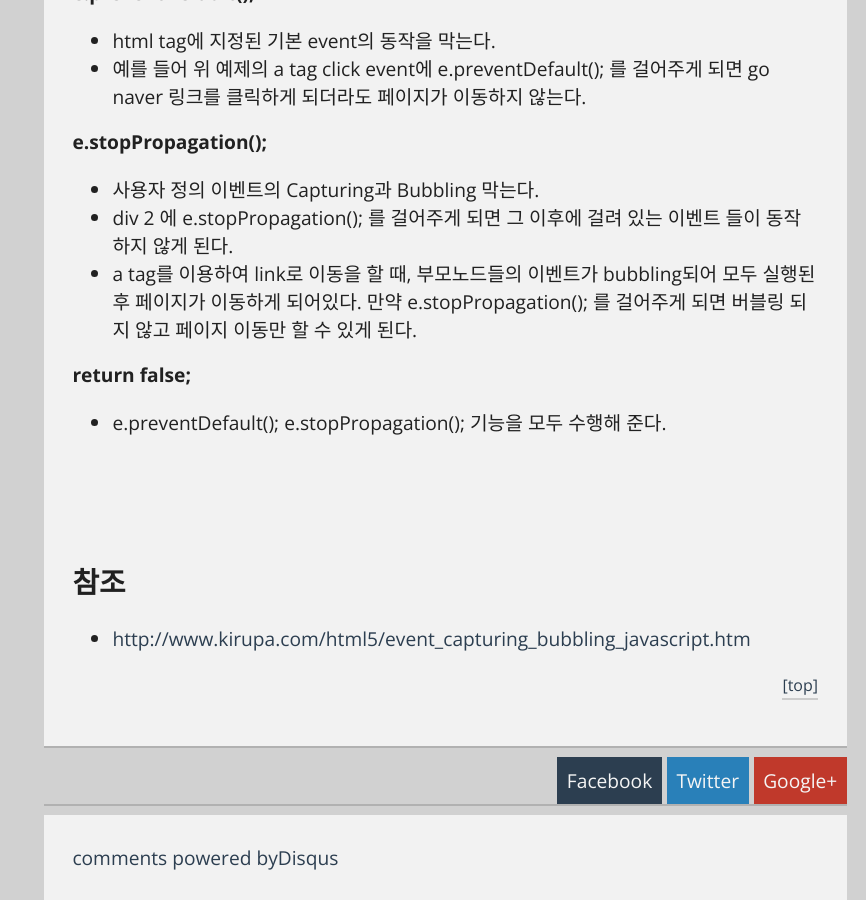
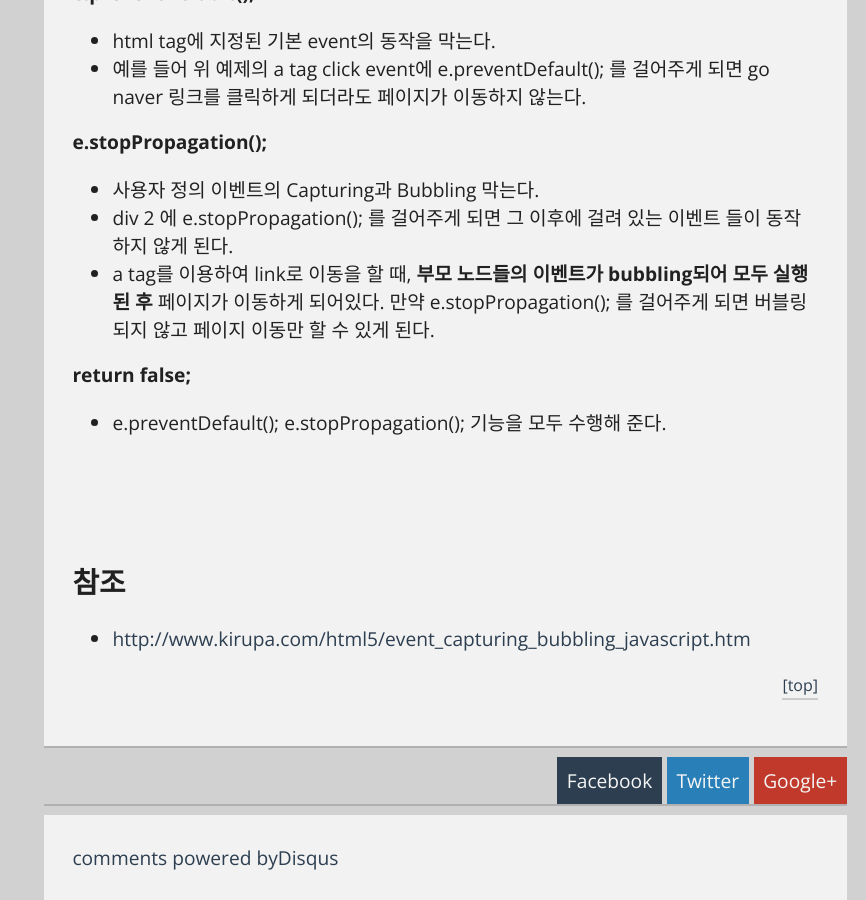
Before and after one commit to kdsr2z0/kdsr2z0.github.io, a Jekyll site: the page built from _posts/2015-02-08-javascriptEventCapturingBubbling.md, in a window 1280 px wide and 900 px high, scrolled down 4571 px. Shown: the whole window, without its empty margins (414-1280 px from the left). Built offline with Jekyll 4.4.1, drawn with Linux system fonts in a browser that asks for light colours; Markdown is read by kramdown in place of the engine named in the settings; comment, search, counter and statistics services are not loaded.

Commit message:
포스트 수정

```diff
--- a/_posts/2015-02-08-javascriptEventCapturingBubbling.md
+++ b/_posts/2015-02-08-javascriptEventCapturingBubbling.md
@@ -144,7 +144,7 @@ __e.stopPropagation();__
 
 * 사용자 정의 이벤트의 Capturing과 Bubbling 막는다.
 * div 2 에 e.stopPropagation(); 를 걸어주게 되면 그 이후에 걸려 있는 이벤트 들이 동작하지 않게 된다.
-* a tag를 이용하여 link로 이동을 할 때, 부모노드들의 이벤트가 bubbling되어 모두 실행된 후 페이지가 이동하게 되어있다. 만약 e.stopPropagation(); 를 걸어주게 되면 버블링 되지 않고 페이지 이동만 할 수 있게 된다.
+* a tag를 이용하여 link로 이동을 할 때, __부모 노드들의 이벤트가 bubbling되어 모두 실행된 후__ 페이지가 이동하게 되어있다. 만약 e.stopPropagation(); 를 걸어주게 되면 버블링 되지 않고 페이지 이동만 할 수 있게 된다.
 
 __return false;__
 
```
